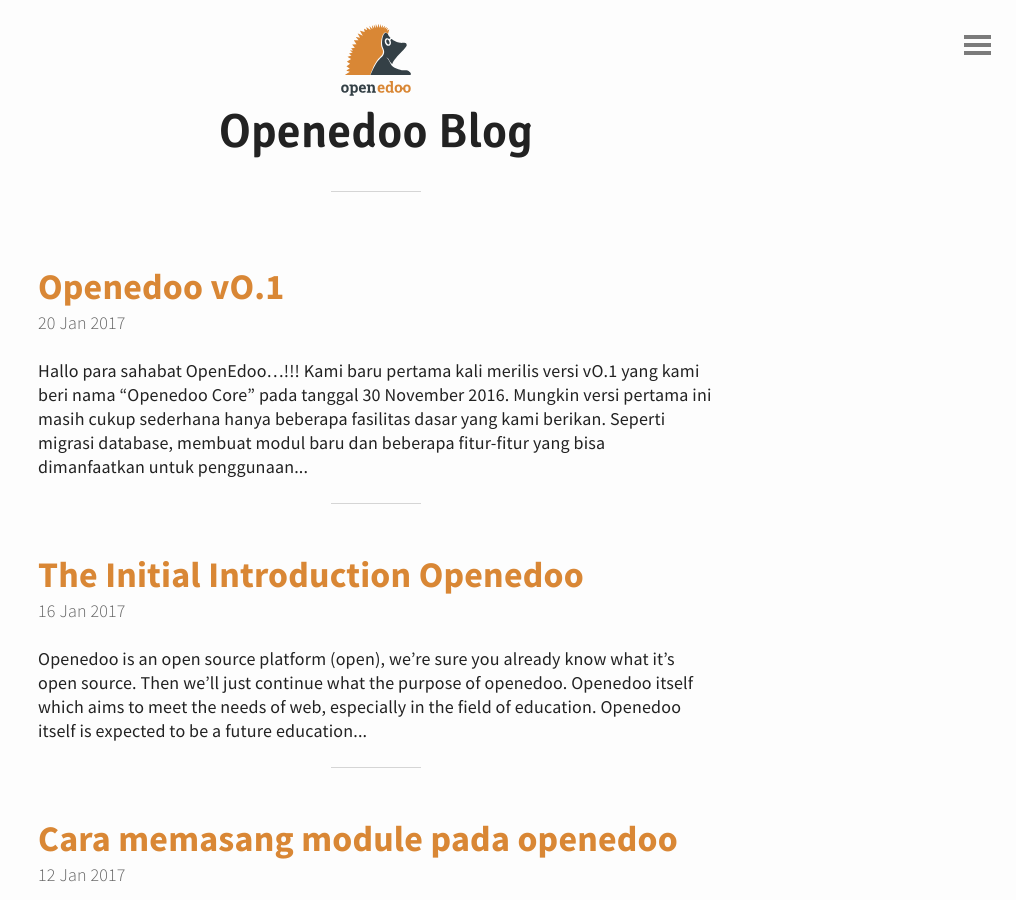
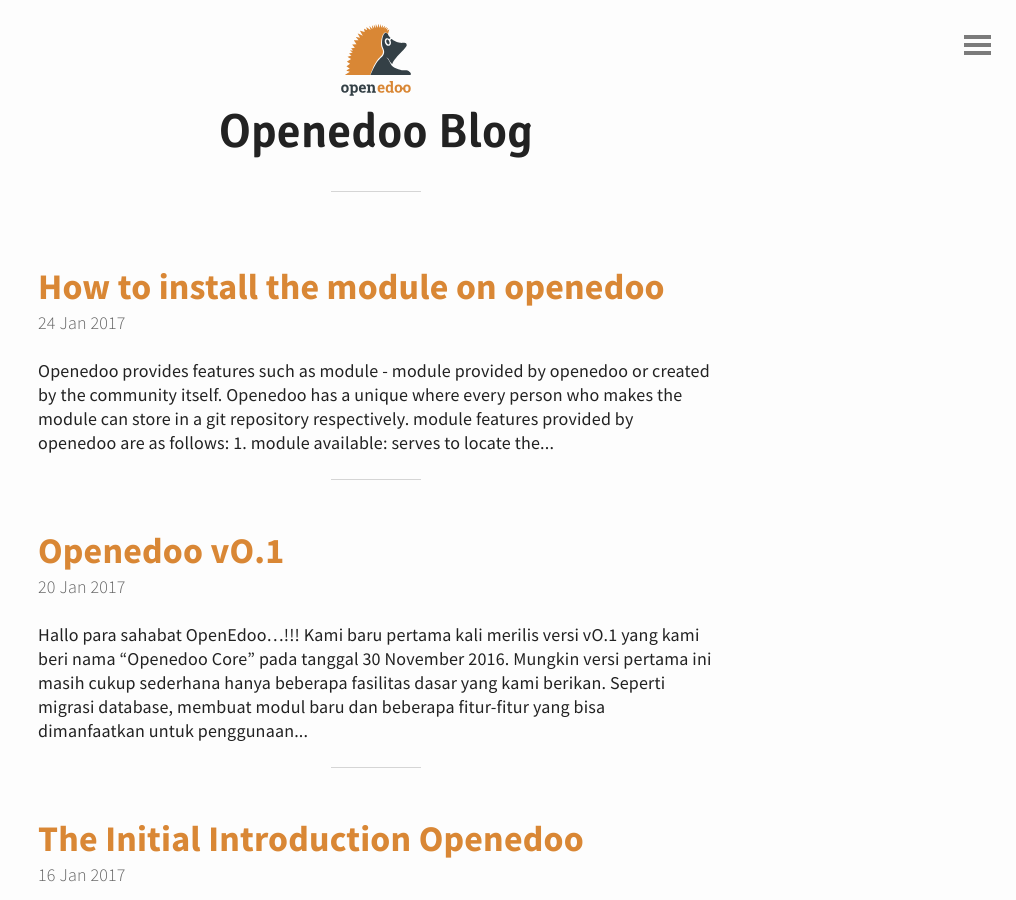
Before and after one commit to openedoo/blog-openedoo.github.io, a Jekyll site: the page built from index.html, in a window 1280 px wide and 900 px high. Shown: the whole window, without its empty margins (264-1280 px from the left). Built offline with Jekyll 4.4.1, drawn with Linux system fonts in a browser that asks for light colours; the list of posts is cut into pages by our own code; part of the change alters nothing that is shown.

Commit message:
Intall Module

````diff
--- a/_posts/2017-01-12-install-module.md
+++ b/_posts/2017-01-12-Memasang-Modul.md
@@ -39,13 +39,13 @@ python manage.py module available
 python manage.py module create -n <nama modul>
 ```
 
-anda dapat memasang remote git secara langsung dengan perintah sebagai berikut:
+Anda dapat memasang remote git secara langsung dengan perintah sebagai berikut:
 
 ```
 python manage.py module create -n <nama modul> -r <git remote url>
 ```
 
-### Cara mengupdate module
+### Cara mengperbaruimodule
 
 ```
 python manage.py module update -n <nama modul>
--- /dev/null
+++ b/_posts/2017-01-24-Install-Module-.md
@@ -0,0 +1,69 @@
+---
+title: How to install the module on openedoo
+---
+
+Openedoo provides features such as module - module provided by openedoo or created by the community itself. Openedoo has a unique where every person who makes the module can store in a git repository respectively. module features provided by openedoo are as follows:
+
+	1. module available:
+	serves to locate the module - module provided by openedoo
+	2. The module create:
+	serves to make the base module, the basic module is made as endpoint url
+	3. The module updates:
+	serves to update the modules that have been installed,
+	The update module comes from the git pull command
+	4. remove module:
+	serves to remove modules that have been installed
+	5. module installed:
+	serves to check the modules have been installed
+	6. module installed:
+	install modules from both github git repository, or any other gitlab
+
+### Basic commands module
+
+All openedoo commands contained in ** manage.py ** so that way for the execution of the commands module is as follows:
+
+```
+python manage.py module <command>
+```
+
+### How to find a module that has been provided
+
+```
+python manage.py module available
+```
+
+### How to create a new module
+
+```
+python manage.py module create -n <the modul name>
+```
+
+You can attach the remote git directly with the following command:
+
+```
+python manage.py module create -n <the modul name> -r <git remote url>
+```
+
+### How to update the module
+
+```
+python manage.py module update -n <the modul name>
+```
+
+### How to remove a module
+
+```
+python manage.py module remove <the modul name>
+```
+
+### How to find the modules that have been installed
+
+```
+python manage.py module installed
+```
+
+### How to install the module from the repository
+
+```
+python manage.py module install <git url>
+```
````
